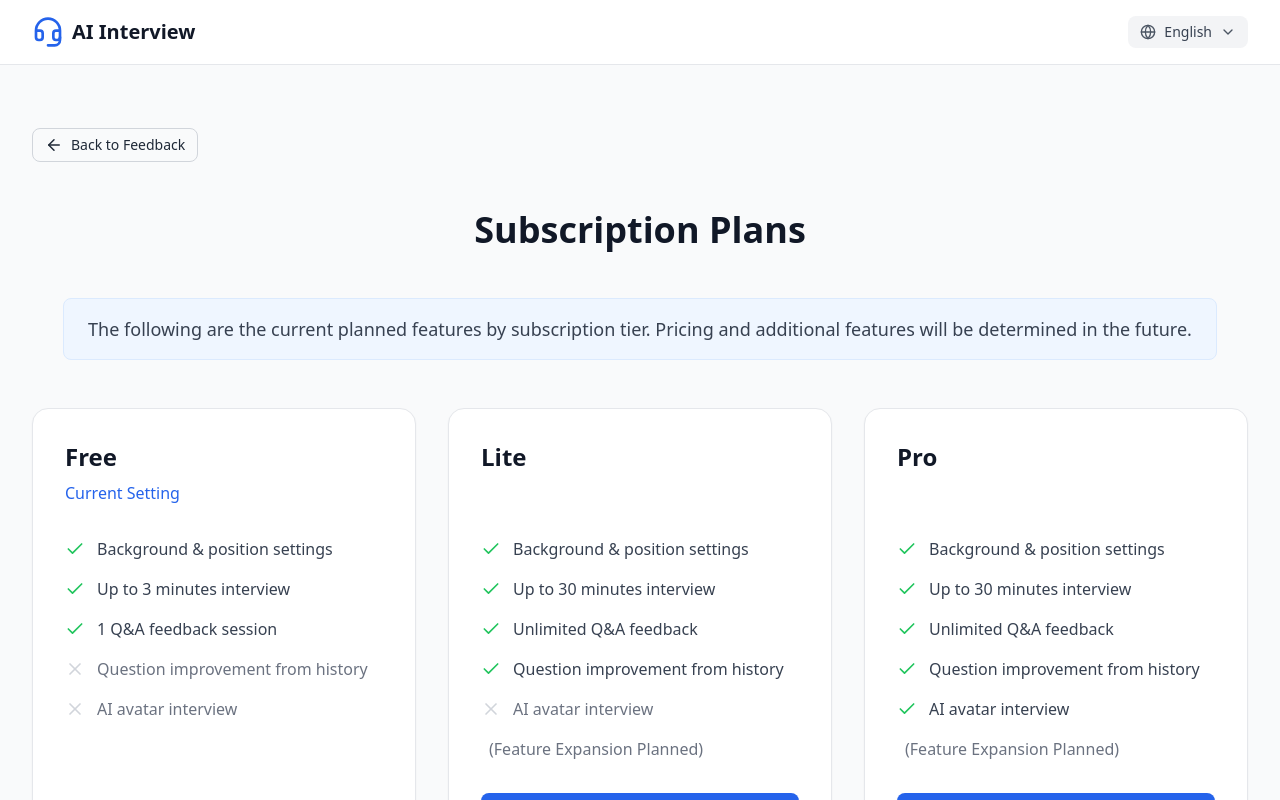
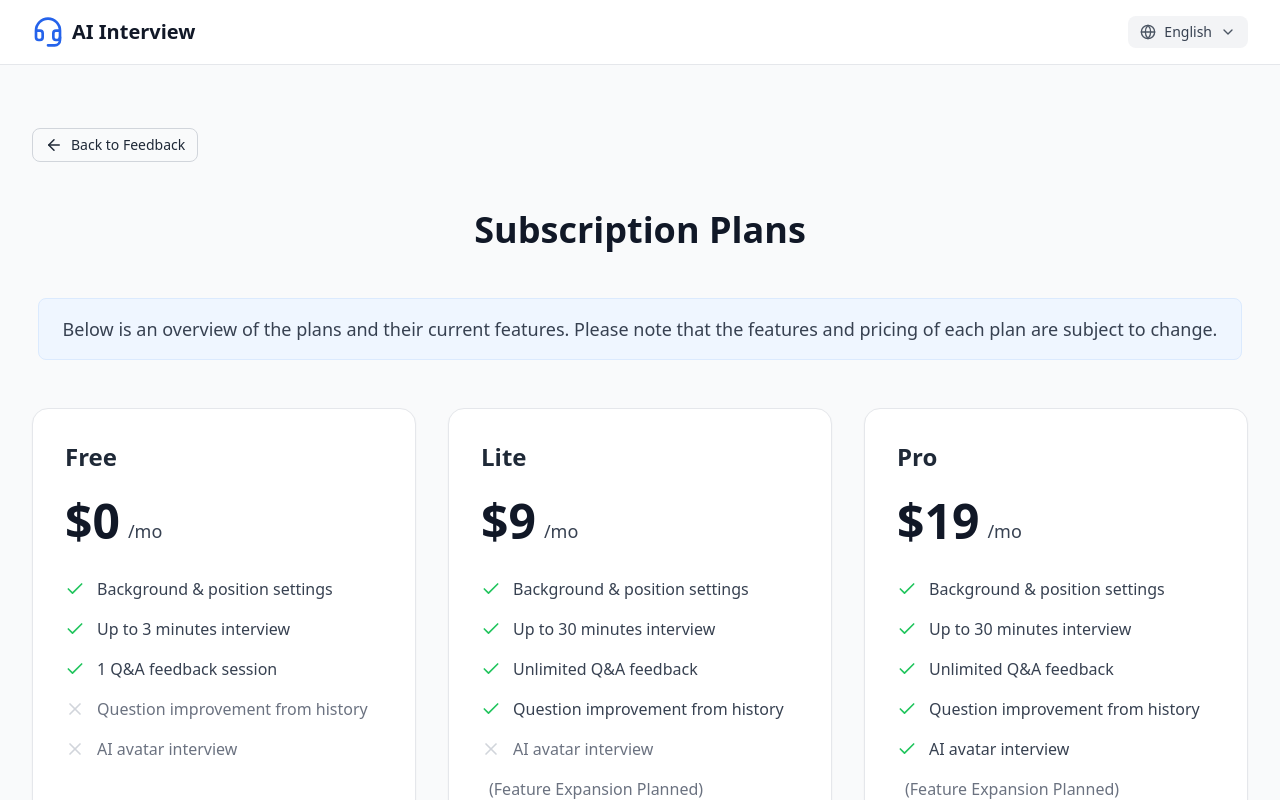
Before and after one commit to neonsk/AI_interview, a React (Vite) app in the folder frontend/: page /pricing in a window 1280 px wide. Shown: the top 800 px of the page. Built offline with nearby package versions, Linux system fonts and the light colour scheme; no server answers.

Commit message:
Pricing画面の一部内容変更

```diff
--- a/frontend/src/i18n/locales/en.json
+++ b/frontend/src/i18n/locales/en.json
@@ -44,7 +44,7 @@
   "feedback": {
     "title": "Results",
     "subtitle": "Review your interview performance and personalized feedback.",
-    "pricingNotice": "The following are the current planned features by subscription tier. Pricing and additional features will be determined in the future.",
+    "pricingNotice": "Below is an overview of the plans and their current features. Please note that the features and pricing of each plan are subject to change.",
     "evaluating": "Evaluating...",
     "evaluatingDescription": "AI is analyzing your interview. This will only take a moment.",
     "evaluatingDetailed": "Generating detailed feedback...",
--- a/frontend/src/i18n/locales/ja.json
+++ b/frontend/src/i18n/locales/ja.json
@@ -44,7 +44,7 @@
   "feedback": {
     "title": "評価結果",
     "subtitle": "面接の評価結果とパーソナライズされたフィードバックを確認できます。",
-    "pricingNotice": "以下は現状想定しているプランと機能一覧です。プラン毎の価格や追加機能は今後決定予定になります。",
+    "pricingNotice": "以下は現状予定しているプランと機能一覧です。プラン毎の機能や価格は今後変わる可能性がございます。",
     "evaluating": "評価中...",
     "evaluatingDescription": "AIがあなたの面接内容を分析しています。しばらくお待ちください。",
     "evaluatingDetailed": "詳細フィードバック生成中...",
--- a/frontend/src/pages/PricingPage.tsx
+++ b/frontend/src/pages/PricingPage.tsx
@@ -63,8 +63,14 @@ const PricingPage: React.FC = () => {
             className="bg-white rounded-2xl shadow-sm border border-gray-200 overflow-hidden"
           >
             <div className="p-8">
-              <h2 className="text-2xl font-bold text-gray-900">Free</h2>
-              <p className="text-blue-600 font-medium mt-2 mb-8">{currentLang === 'ja' ? '現在の設定' : 'Current Setting'}</p>
+              <div className="mb-6">
+                <span className="text-2xl font-bold text-gray-800">Free</span>
+              </div>
+              <div className="flex items-end mb-2">
+                <span className="text-5xl font-bold text-gray-900">$0</span>
+                <span className="text-lg text-gray-700 ml-2">{currentLang === 'ja' ? '/月' : '/mo'}</span>
+              </div>
+              <div className="h-4 mb-2" />
               <ul className="space-y-4">
                 <PricingItem
                   text={currentLang === 'ja' ? '経歴・職種設定' : 'Background & position settings'}
@@ -98,8 +104,14 @@ const PricingPage: React.FC = () => {
             className="bg-white rounded-2xl shadow-sm border border-gray-200 overflow-hidden"
           >
             <div className="p-8">
-              <h2 className="text-2xl font-bold text-gray-900">Lite</h2>
-              <div className="h-8 mb-8" />
+              <div className="mb-6">
+                <span className="text-2xl font-bold text-gray-800">Lite</span>
+              </div>
+              <div className="flex items-end mb-2">
+                <span className="text-5xl font-bold text-gray-900">$9</span>
+                <span className="text-lg text-gray-700 ml-2">{currentLang === 'ja' ? '/月' : '/mo'}</span>
+              </div>
+              <div className="h-4 mb-2" />
               <ul className="space-y-4">
                 <PricingItem
                   text={currentLang === 'ja' ? '経歴・職種設定' : 'Background & position settings'}
@@ -146,8 +158,14 @@ const PricingPage: React.FC = () => {
             className="bg-white rounded-2xl shadow-sm border border-gray-200 overflow-hidden"
           >
             <div className="p-8">
-              <h2 className="text-2xl font-bold text-gray-900">Pro</h2>
-              <div className="h-8 mb-8" />
+              <div className="mb-6">
+                <span className="text-2xl font-bold text-gray-800">Pro</span>
+              </div>
+              <div className="flex items-end mb-2">
+                <span className="text-5xl font-bold text-gray-900">$19</span>
+                <span className="text-lg text-gray-700 ml-2">{currentLang === 'ja' ? '/月' : '/mo'}</span>
+              </div>
+              <div className="h-4 mb-2" />
               <ul className="space-y-4">
                 <PricingItem
                   text={currentLang === 'ja' ? '経歴・職種設定' : 'Background & position settings'}
```
